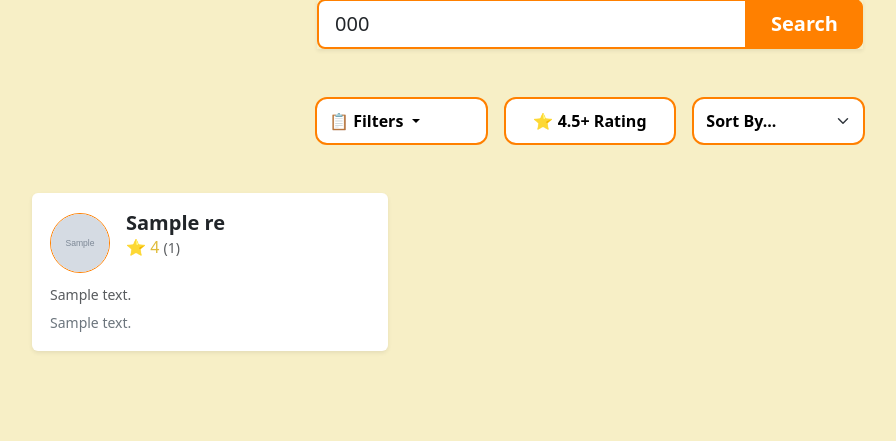
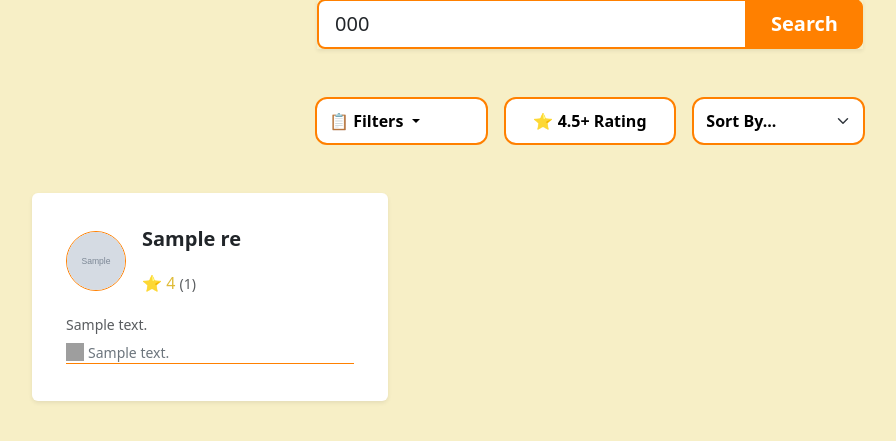
Before and after one commit to christinasamara/restaurant-discovery-service-jet, a Flask app: template templates/index.html in a window 1280 px wide. Shown: the part 206-647 px from the top of the page, without its empty margins (50-946 px from the left). Run offline with Flask 3, Linux system fonts and the light colour scheme; the template is opened without the code that fills it: most values are stand-ins (such as "Sample title", 1, 10 or a date in 2020); grey boxes marked "Sample" are stand-in pictures; grey boxes are pictures that could not be loaded.

Commit message:
Add sorting option for most reviews and enhance card layout

```diff
--- a/app.py
+++ b/app.py
@@ -34,6 +34,8 @@ def index():
         restaurants = sorted(restaurants, key=lambda x: x.get('rating') or 0, reverse=True)
     elif sort_by == 'name_asc':
         restaurants = sorted(restaurants, key=lambda x: x.get('name', '').lower())
+    elif sort_by == 'review_desc':
+        restaurants = sorted(restaurants, key=lambda x: x.get('rating_count', 0), reverse=True)
 
     return render_template('index.html', restaurants=restaurants, postcode=postcode, filter_options=filter_options)
 
--- a/templates/index.html
+++ b/templates/index.html
@@ -64,6 +64,33 @@
         .rating-gold {
             color: #dfbb38;
             font-weight: 500;
+        }
+
+        .card-body {
+            display: flex;
+            flex-direction: column;
+            height: 100%;
+        }
+
+        .title-section {
+            min-height: 44px;
+            display: flex;
+            align-items: flex-start;
+        }
+
+        .cuisine-section {
+            margin-top: 10px;
+            flex-grow: 1;
+        }
+
+
+        .rating-section {
+            margin-bottom: 4px;
+        }
+
+        .address-section {
+            border-bottom: 1px solid #ff8000;
+            margin-bottom: 3px;
         }
     </style>
 </head>
@@ -140,6 +167,8 @@
                                 Highest Rating</option>
                             <option value="name_asc" {{ 'selected' if request.args.get('sort')=='name_asc' }}>Name (A-Z)
                             </option>
+                            <option value="review_desc" {{ 'selected' if request.args.get('sort')=='review_desc' }}>Most
+                                Reviews</option>
                         </select>
                     </div>
                 </div>
@@ -159,23 +188,36 @@
             <div class="col-md-6 col-lg-4">
                 <div class="card h-100 shadow-sm">
                     <div class="card-body">
+                        <div class="card-body">
                             <div class="d-flex align-items-center mb-3">
                                 {% if res.logo_url %}
-                            <img src="{{ res.logo_url }}" alt="{{ res.name }} logo" class="rounded-circle border me-3"
+                                <img src="{{ res.logo_url }}" alt="{{ res.name }} logo"
+                                    class="rounded-circle border me-3"
                                     style="width: 60px; height: 60px; object-fit: cover; border-color: #ff8000 !important;">
                                 {% endif %}
 
                                 <div>
-                                <h5 class="card-title fw-bold mb-0">{{ res.name }}</h5>
-                                <p>
+                                    <h5 class="title-section fw-bold mb-0">{{ res.name }}</h5>
+                                    <p class="rating-section mb-0">
                                         <span class="rating-gold">⭐ {{ res.rating }}</span>
                                         <span class="text-muted small">({{ res.rating_count }})</span>
                                     </p>
                                 </div>
                             </div>
 
+                            <div class="cuisine-section">
                                 <h6 class="card-subtitle mb-2 text-muted small">{{ res.cuisines }}</h6>
-                        <p class="card-text small text-secondary">{{ res.address }}</p>
+                            </div>
+
+                            <div class="address-section">
+                                <p class="card-text small text-secondary mb-0 d-flex align-items-center">
+                                    <img width="18" height="18"
+                                        src="https://img.icons8.com/deco-glyph/48/FD7E14/map-marker.png"
+                                        alt="map-marker" class="me-1" />
+                                    {{ res.address }}
+                                </p>
+                            </div>
+                        </div>
                     </div>
                 </div>
             </div>
```
Lines whose indentation alone changed are shown as unchanged.
